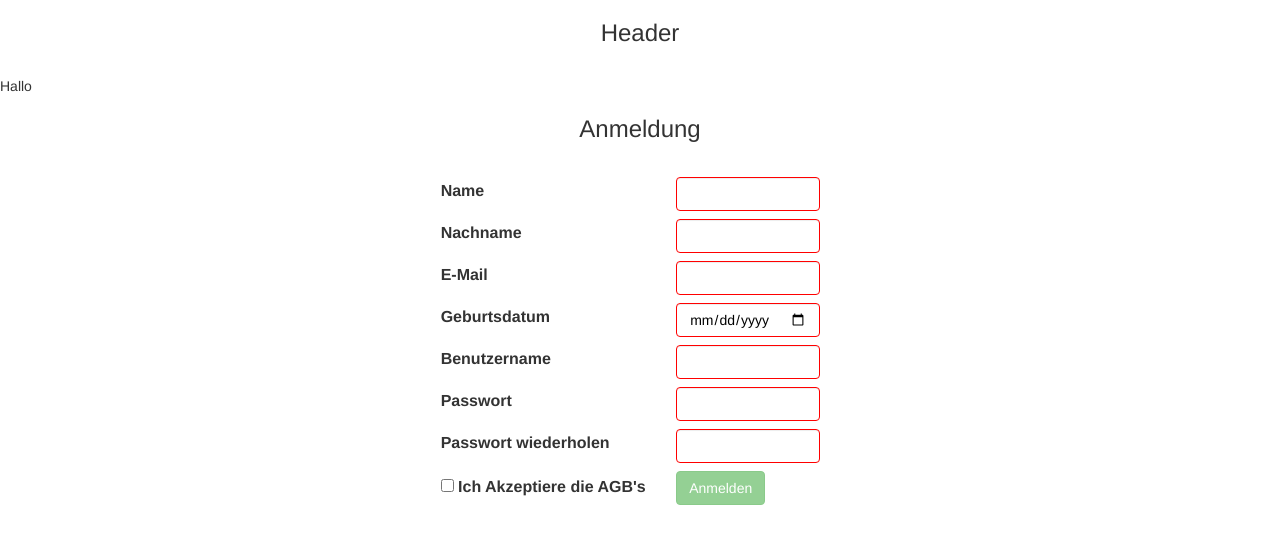
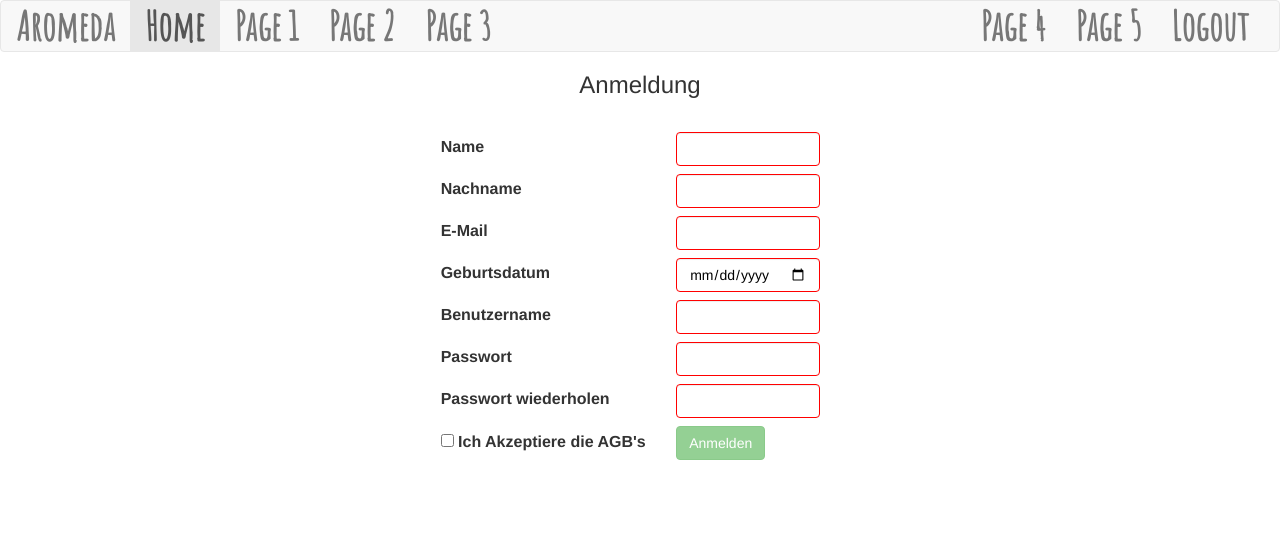
Before and after one commit to limper545/aromeda, a website: page view/aromeda/index.html in a window 1280 px wide. Drawn offline with Linux system fonts and the light colour scheme; no server answers; files whose address does not match are found by name.

Commit message:
Header angepasst für die Anwendung

```diff
--- a/view/aromeda/Components/Header/header.component.js
+++ b/view/aromeda/Components/Header/header.component.js
@@ -1,11 +1,13 @@
 angular.module('header', [])
     .component('header', {
         templateUrl: 'Components/Header/header.html',
-        controller: function ($scope, $location, toastr, socket) {
-            this.$onInit = function () {
-                $scope.cookie2 = $.cookie("session");
-            };
-
+        controller: function ($scope, $location, toastr, socket, $interval) {
+            $scope.cookie2 = undefined;
+            if ($scope.cookie2 == undefined) {
+                $interval(function () {
+                    $scope.cookie2 = $.cookie("session");
+                }, 200)
+            }
             // $scope.test = function () {
             //     $.removeCookie("session");
             //     $scope.cookie = '';
--- a/view/aromeda/Components/Header/header.html
+++ b/view/aromeda/Components/Header/header.html
@@ -1,10 +1,22 @@
-<!DOCTYPE html>
-<html lang="en">
-<head>
-    <meta charset="UTF-8">
-    <title>Title</title>
-</head>
-<body>
-<h3>Header</h3> Hallo {{cookie2}}
-</body>
-</html>
+<div id="headerBody">
+    <nav class="navbar navbar-default">
+        <div class="container-fluid">
+            <div class="navbar-header">
+                <a class="navbar-brand" href="" style="font-size: 40px">Aromeda</a>
+            </div>
+            <ul class="nav navbar-nav">
+                <li class="active"><a href="#">Home</a></li>
+                <li><a href="">Page 1</a></li>
+                <li><a href="">Page 2</a></li>
+                <li><a href="">Page 3</a></li>
+            </ul>
+            <div class="pull-right">
+                <ul class="nav navbar-nav">
+                    <li><a href="">Page 4</a></li>
+                    <li><a href="">Page 5</a></li>
+                    <li><a href="">Logout</a></li>
+                </ul>
+            </div>
+        </div>
+    </nav>
+</div>
--- a/view/aromeda/Components/Login/login.component.js
+++ b/view/aromeda/Components/Login/login.component.js
@@ -14,7 +14,6 @@ angular.module('login', [])
                             $timeout(function () {
                                 $window.location = '#/main';
                             }, 4000);
-                            //$window.location = "#/main"
                         } else if (!res.login) {
                             if (res.user) {
                                 $scope.notLoading = true;
--- a/view/aromeda/index.html
+++ b/view/aromeda/index.html
@@ -12,7 +12,9 @@
     <script src="../../bower_components/jquery.cookie/jquery.cookie.js"></script>
     <script src="../../bower_components/bootstrap/dist/js/bootstrap.min.js"></script>
     <script src="../../bower_components/angular-toastr/dist/angular-toastr.tpls.min.js"></script>
+    <script src="../../bower_components/socket.io-client/dist/socket.io.js"></script>
     <script src="../../bower_components//socket.io-client/dist/socket.io.js"></script>
+    <link href='https://fonts.googleapis.com/css?family=Amatic+SC' rel='stylesheet' type='text/css'>
 
 
     <link rel="stylesheet" href="../../bower_components/bootstrap/dist/css/bootstrap.css">
--- a/view/aromeda/styles/style.css
+++ b/view/aromeda/styles/style.css
@@ -21,14 +21,14 @@ h3 {
 }
 
 input.ng-invalid {
-  color:black;
-  border-color: red!important;
+    color: black;
+    border-color: red !important;
 }
 
 input.ng-valid {
-  color:black;
+    color: black;
     background-color: #f9edbe;
-  border-color: green!important;
+    border-color: green !important;
 }
 
 /*SPINNER*/
@@ -54,9 +54,7 @@ input.ng-valid {
 }
 
 .loader-line-wrap {
-  animation:
-          spin 2000ms cubic-bezier(.175, .885, .32, 1.275) infinite
-;
+    animation: spin 2000ms cubic-bezier(.175, .885, .32, 1.275) infinite;
     box-sizing: border-box;
     height: 50px;
     left: 0;
@@ -66,6 +64,7 @@ input.ng-valid {
     transform-origin: 50% 100%;
     width: 100px;
 }
+
 .loader-line {
     border: 4px solid transparent;
     border-radius: 100%;
@@ -78,11 +77,26 @@ input.ng-valid {
     top: 0;
     width: 100px;
 }
-.loader-line-wrap:nth-child(1) { animation-delay: -50ms; }
-.loader-line-wrap:nth-child(2) { animation-delay: -100ms; }
-.loader-line-wrap:nth-child(3) { animation-delay: -150ms; }
-.loader-line-wrap:nth-child(4) { animation-delay: -200ms; }
-.loader-line-wrap:nth-child(5) { animation-delay: -250ms; }
+
+.loader-line-wrap:nth-child(1) {
+    animation-delay: -50ms;
+}
+
+.loader-line-wrap:nth-child(2) {
+    animation-delay: -100ms;
+}
+
+.loader-line-wrap:nth-child(3) {
+    animation-delay: -150ms;
+}
+
+.loader-line-wrap:nth-child(4) {
+    animation-delay: -200ms;
+}
+
+.loader-line-wrap:nth-child(5) {
+    animation-delay: -250ms;
+}
 
 .loader-line-wrap:nth-child(1) .loader-line {
     border-color: hsl(0, 80%, 60%);
@@ -90,24 +104,28 @@ input.ng-valid {
     width: 90px;
     top: 7px;
 }
+
 .loader-line-wrap:nth-child(2) .loader-line {
     border-color: hsl(60, 80%, 60%);
     height: 76px;
     width: 76px;
     top: 14px;
 }
+
 .loader-line-wrap:nth-child(3) .loader-line {
     border-color: hsl(120, 80%, 60%);
     height: 62px;
     width: 62px;
     top: 21px;
 }
+
 .loader-line-wrap:nth-child(4) .loader-line {
     border-color: hsl(180, 80%, 60%);
     height: 48px;
     width: 48px;
     top: 28px;
 }
+
 .loader-line-wrap:nth-child(5) .loader-line {
     border-color: hsl(240, 80%, 60%);
     height: 34px;
@@ -123,3 +141,11 @@ input.ng-valid {
         transform: rotate(360deg);
     }
 }
+
+/*HEADER*/
+
+#headerBody {
+    font-weight: bold;
+    font-family: 'Amatic SC', cursive;
+    font-size: 40px;
+}
```
Lines whose indentation alone changed are shown as unchanged.
